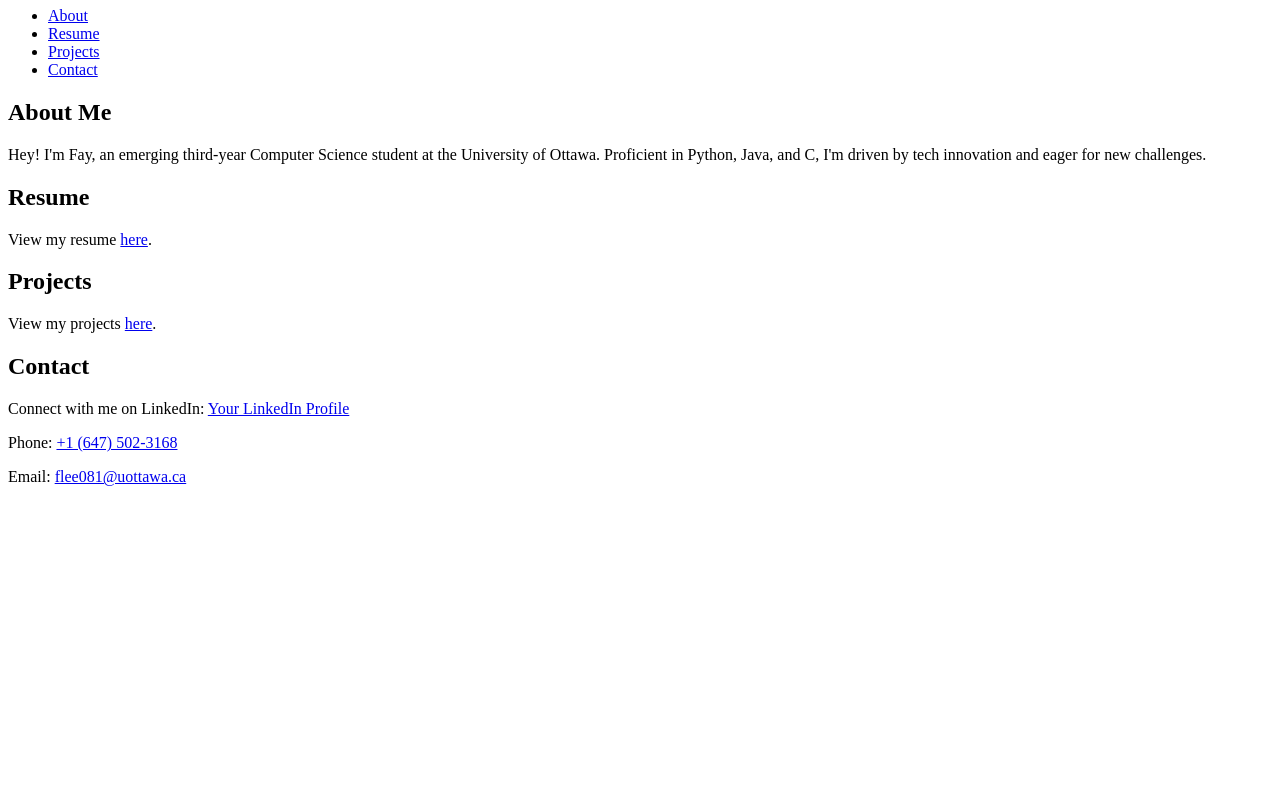
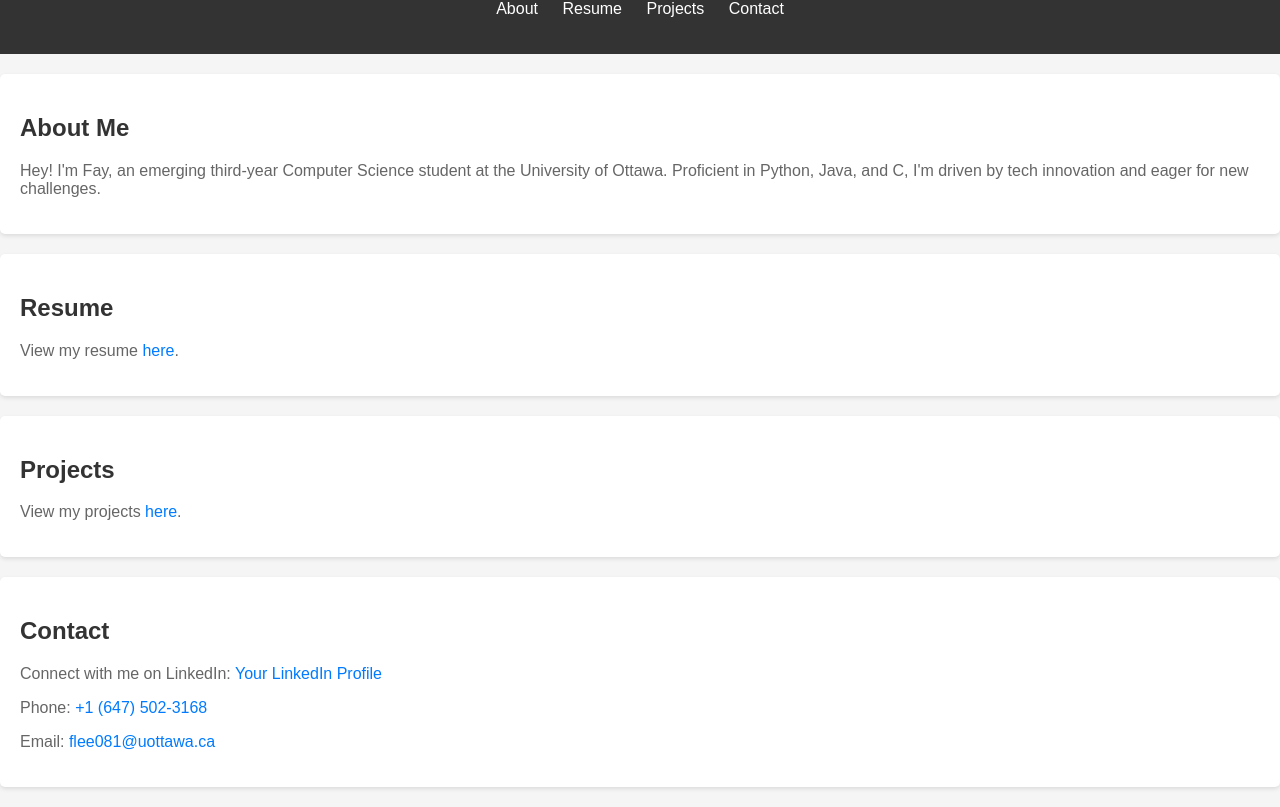
Before and after one commit to fayy-lee/portfolio, a plain HTML site: page public/index.html in a window 1280 px wide. Shown: the part 73-880 px from the top of the page. Before the commit the page ends 800 px from the top, so only its background shows below. Drawn offline with Linux system fonts and the light colour scheme.

Commit message:
added styles.css and added content

```diff
--- a/public/index.html
+++ b/public/index.html
@@ -4,7 +4,7 @@
     <meta charset="UTF-8">
     <meta name="viewport" content="width=device-width, initial-scale=1.0">
     <title>My Portfolio</title>
-    <link rel="stylesheet" href="style.css">
+    <link rel="stylesheet" href="styles.css">
 </head>
 <body>
     <header>
--- /dev/null
+++ b/public/styles.css
@@ -0,0 +1,64 @@
+/* styles.css */
+
+/* Body Styles */
+body {
+    font-family: Arial, sans-serif;
+    background-color: #f5f5f5;
+    margin: 0;
+    padding: 0;
+}
+
+/* Header Styles */
+header {
+    background-color: #333;
+    color: #fff;
+    padding: 20px;
+    text-align: center;
+}
+
+header h1 {
+    margin: 0;
+}
+
+/* Navigation Styles */
+nav ul {
+    list-style-type: none;
+    padding: 0;
+}
+
+nav ul li {
+    display: inline;
+    margin: 0 10px;
+}
+
+nav ul li a {
+    color: #fff;
+    text-decoration: none;
+}
+
+/* Section Styles */
+section {
+    padding: 20px;
+    margin: 20px 0;
+    background-color: #fff;
+    border-radius: 5px;
+    box-shadow: 0 2px 4px rgba(0, 0, 0, 0.1);
+}
+
+section h2 {
+    color: #333;
+}
+
+section p {
+    color: #666;
+}
+
+/* Link Styles */
+a {
+    color: #007bff;
+    text-decoration: none;
+}
+
+a:hover {
+    text-decoration: underline;
+}
```
